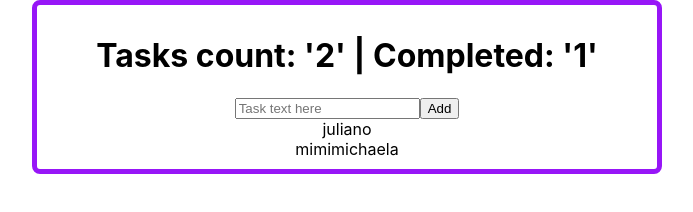
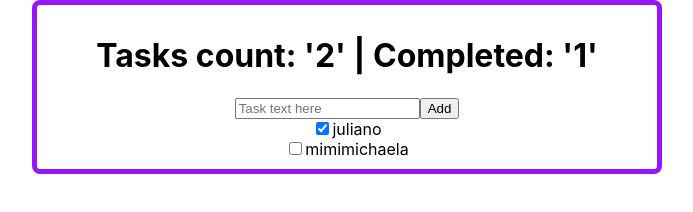
Before and after one commit to Jophkins/todo-practice, a React (Create React App) app: page / in a window 1280 px wide. Shown: the top 212 px of the page, without its empty margins (293-986 px from the left). Built offline with nearby package versions, Linux system fonts and the light colour scheme.

Commit message:
task-check logic was added

```diff
--- a/src/components/Todo/Tasks/index.js
+++ b/src/components/Todo/Tasks/index.js
@@ -1,10 +1,15 @@
 
 
-const Tasks = ({ task }) => {
+const Tasks = ({ task, isDoneToggle }) => {
+
+  const checkHandler = () => {
+    isDoneToggle(task.id);
+  }
 
   return(
     <div className="tasks">
       <div className="tasks-item">
+        <input type="checkbox" defaultChecked={task.isDone} onChange={checkHandler}/>
         {task.text}
       </div>
     </div>
--- a/src/components/Todo/index.js
+++ b/src/components/Todo/index.js
@@ -25,10 +25,18 @@ const Todo = () => {
       const newTask = {
         id: Math.random().toString(36).substr(2, 9),
         text: userInput,
-        complete: false
+        isDone: false
       };
       setTasks([...tasks, newTask]);
     }
+  }
+
+  const isDoneToggle = (id) => {
+    setTasks([
+      ...tasks.map((task) => {
+        return task.id === id ? { ...task, isDone: !task.isDone } : { ...task };
+      })
+    ]);
   }
 
   return (
@@ -37,7 +45,7 @@ const Todo = () => {
       <TasksAddForm addTask={addTask} />
       {tasks.map(task => {
         return(
-          <Tasks key={task.id} task={task} />
+          <Tasks key={task.id} task={task} isDoneToggle={isDoneToggle} />
         )
       })}
     </div>
```
